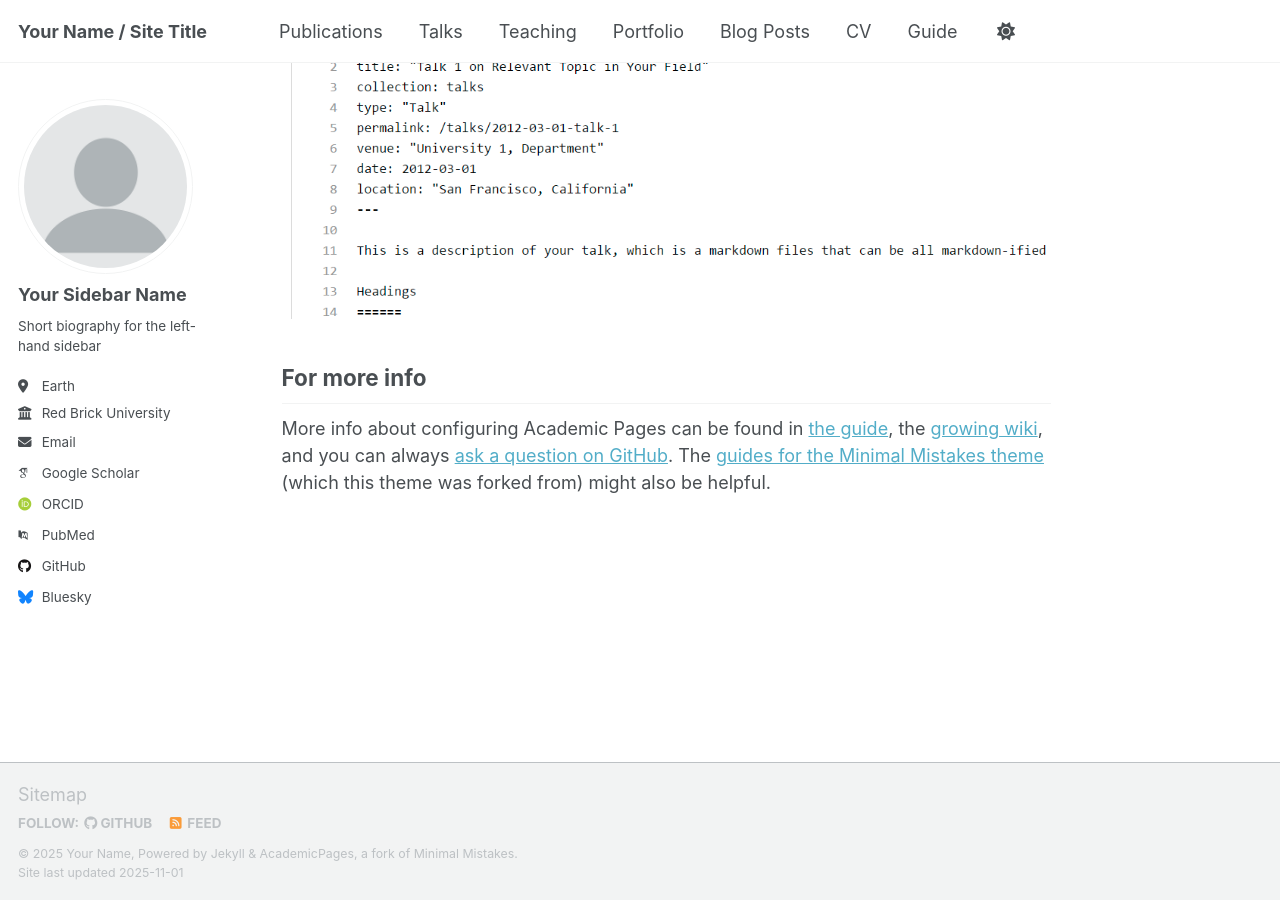
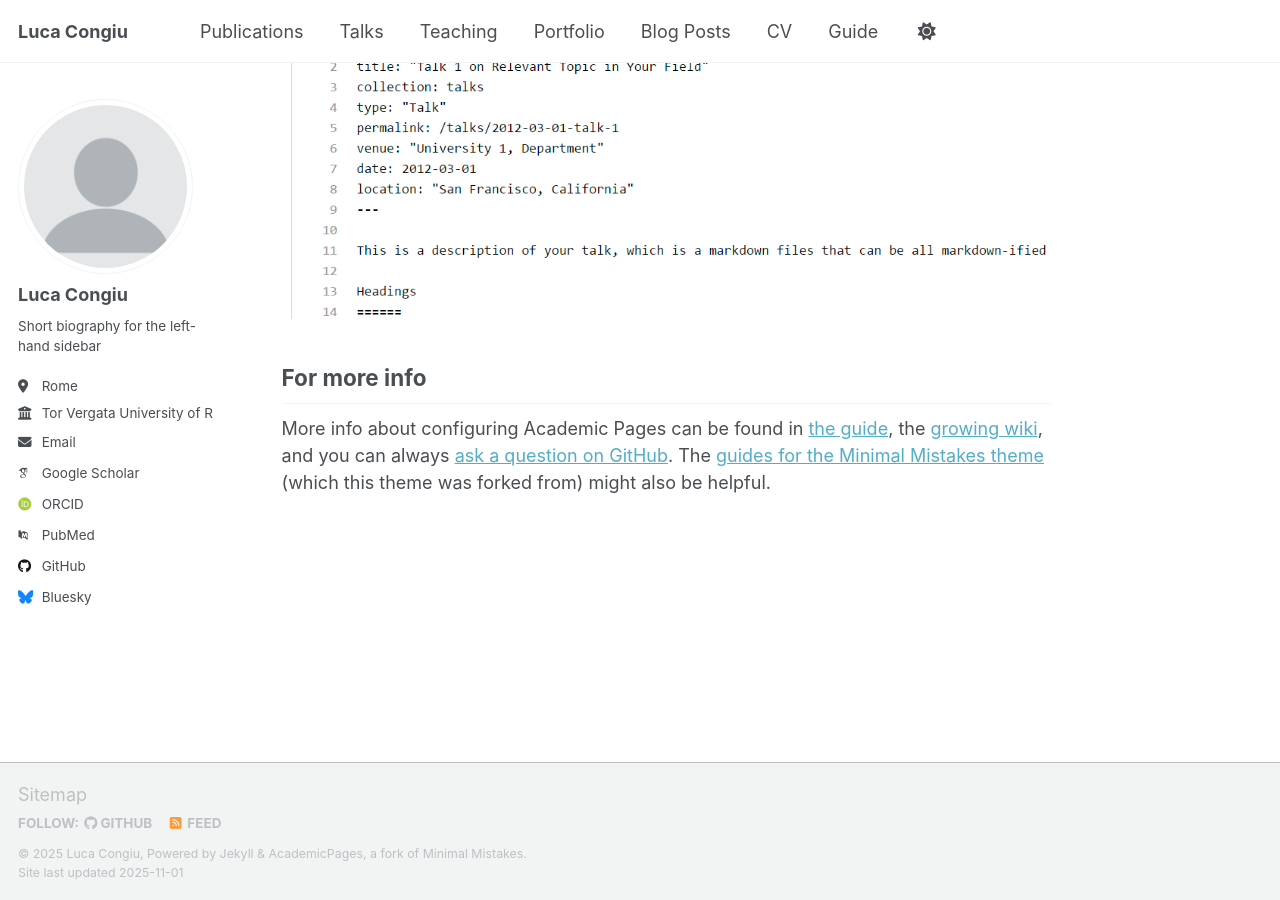
Before and after one commit to lcongiu/lucacongiu.github.io, a Jekyll site: the page built from _pages/about.md, in a window 1280 px wide and 900 px high, scrolled down 2880 px. Built offline with Jekyll 4.4.1, drawn with Linux system fonts in a browser that asks for light colours; some web fonts are replaced; a script that is not in the unit is left out.

Commit message:
Update personal information in _config.yml

```diff
--- a/_config.yml
+++ b/_config.yml
@@ -9,11 +9,11 @@
 # Basic Site Settings
 locale                   : "en-US"
 site_theme               : "default" # Currently available options are "default", "air"
-title                    : "Your Name / Site Title"
+title                    : "Luca Congiu"
 title_separator          : "-"
-name                     : &name "Your Name"
-description              : &description "Your Name's academic portfolio"   # Update this with a general description of your site, this is the default if not overridden by a page
-url                      : https://academicpages.github.io # The base hostname & protocol for your site e.g. "https://[your GitHub username].github.io",
+name                     : &name "Luca Congiu"
+description              : &description "Postdoc at Tor Vergata University of Rome"   # Update this with a general description of your site, this is the default if not overridden by a page
+url                      : https://lucacongiu.github.io # The base hostname & protocol for your site e.g. "https://[your GitHub username].github.io",
                                                            # or if you already have some other page hosted on Github then use "https://[your GitHub username].github.io/[Your Repo Name]"
 baseurl                  : "" # the subpath of your site, e.g. "/blog"
 repository               : "academicpages/academicpages.github.io"
@@ -24,11 +24,11 @@ repository               : "academicpages/academicpages.github.io"
 author:
   # Biographic information
   avatar           : "profile.png"
-  name             : "Your Sidebar Name"
+  name             : "Luca Congiu"
   pronouns         : # example: "she/her"
   bio              : "Short biography for the left-hand sidebar"
-  location         : "Earth"
-  employer         : "Red Brick University"
+  location         : "Rome"
+  employer         : "Tor Vergata University of Rome"
   uri              : # URL
   email            : "none@example.org"
 
@@ -48,7 +48,7 @@ author:
   bitbucket        : # Username - Update with your username on the site
   codepen          : # Username
   dribbble         : # Username
-  github           : "academicpages"
+  github           : "lcongiu90"
   kaggle           : # Username
   stackoverflow    : # User number or user number and name (i.e., use "1" or "1/jeff-atwood")
 
```
